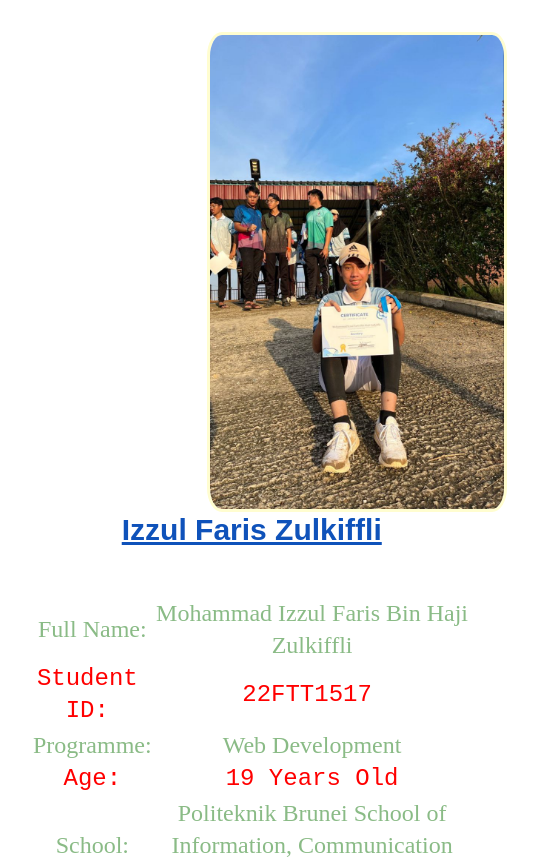
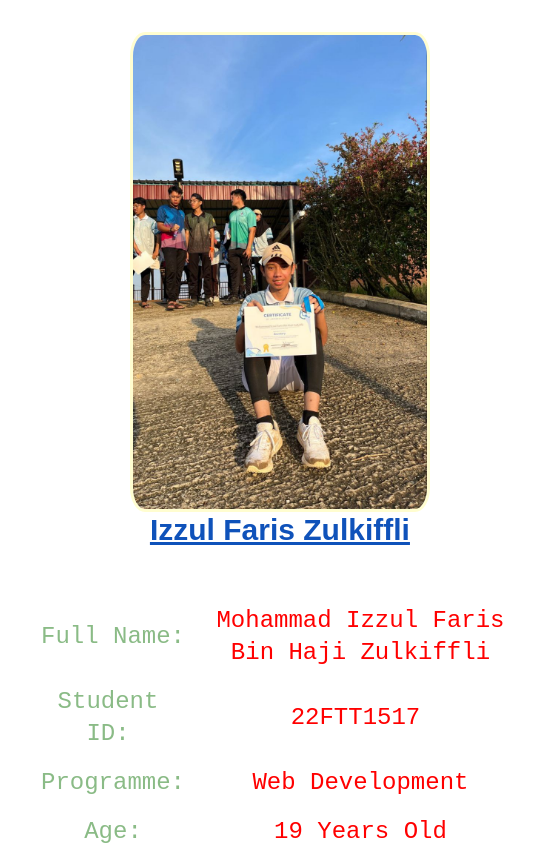
Before and after one commit to Kucheing/ASG03-Mid-assts-check-, a Vue app: page / in a window 390 px wide. Shown: the top 859 px of the page, 560 px wide, since content can reach past the window. Built offline with nearby package versions, Linux system fonts and the light colour scheme.

Commit message:
Making different views which is mobile view at 768px and desktop view at 1024px

```diff
--- a/src/App.vue
+++ b/src/App.vue
@@ -2,47 +2,71 @@
 import HelloWorld from './components/HelloWorld.vue'
 </script>
 
-<template>
-  <img style="border-radius: 5%;" src="./assets/images/student.jpeg" class="logo cream-border"/>
-  <h1 class="text-3xl font-bold font-pacifico underline sapphire">Izzul Faris Zulkiffli</h1>
+<template class="background">
+<div class="center-container">
+    <img style="border-radius: 5%;" src="./assets/images/student.jpeg" class="logo cream-border"/>
+    <h1 class="text-3xl font-bold font-pacifico underline sapphire">Izzul Faris Zulkiffli</h1>
+  </div>
 <br>
 <br>
 
-  <table>
+  <table class="bordered-table">
     <tr>
-      <td><h1 class="text-2xl font-beautiful lightgreentext">Full Name: </h1></td>
-      <td><h1 class="text-2xl font-beautiful lightgreentext">Mohammad Izzul Faris Bin Haji Zulkiffli</h1></td>
+      <td><h1 class="text-2xl font-kalam lightgreentext">Full Name: </h1></td>
+      <td><h1 class="text-2xl font-kalam redtext">Mohammad Izzul Faris Bin Haji Zulkiffli</h1></td>
     </tr>
     <tr>
-      <td><h1 class="text-2xl font-kalam margin-right redtext">Student ID: </h1></td>
+      <td><h1 class="text-2xl font-kalam margin-right lightgreentext">Student ID: </h1></td>
       <td><h1 class="text-2xl font-kalam margin-right redtext">22FTT1517</h1></td>
     </tr>
     <tr>
-      <td><h1 class="text-2xl font-beautiful lightgreentext">Programme: </h1></td>
-      <td><h1 class="text-2xl font-beautiful lightgreentext">Web Development</h1></td>
+      <td><h1 class="text-2xl font-kalam lightgreentext">Programme: </h1></td>
+      <td><h1 class="text-2xl font-kalam redtext">Web Development</h1></td>
     </tr>
     <tr>
-      <td><h1 class="text-2xl font-kalam redtext">Age: </h1></td>
+      <td><h1 class="text-2xl font-kalam lightgreentext">Age: </h1></td>
       <td><h1 class="text-2xl font-kalam redtext">19 Years Old</h1></td>
     </tr>
     <tr>
-      <td><h1 class="text-2xl font-beautiful lightgreentext">School: </h1></td>
-      <td><h1 class="text-2xl font-beautiful lightgreentext">Politeknik Brunei School of Information, Communication and Technology</h1></td>
+      <td><h1 class="text-2xl font-kalam lightgreentext">School: </h1></td>
+      <td><h1 class="text-2xl font-kalam redtext">Politeknik Brunei School of Information, Communication and Technology</h1></td>
     </tr>
     <tr>
-      <td><h1 class="text-2xl font-kalam redtext">Email: </h1></td>
+      <td><h1 class="text-2xl font-kalam lightgreentext">Email: </h1></td>
       <td><h1 class="text-2xl font-kalam redtext">fariszlk.com@gmail.com</h1></td>
     </tr>
   </table>
+
 </template>
 
 <style scoped>
+/* For desktop view */
+@media (min-width: 1024px) {
+
+.background {
+  --background: url('./assets/images/background-flower.jpg') no-repeat center center / cover;
+}
+.center-container {
+  display: flex;
+  flex-direction: column;
+  align-items: center;
+  justify-content: center;
+}
+
+
+.bordered-table {
+  border-collapse: collapse;
+}
+
+.bordered-table td, .bordered-table th {
+  border: 1px solid white;
+  padding: 8px;
+}
 .logo {
   height: 30em;
   will-change: filter;
-  transition: filter 300ms;
-  margin-left: 175px
-}
+  transition: filter 300ms;}
+
 .font-kalam{
   font-family: 'Kalam', monospace;
 }
@@ -78,4 +102,69 @@ import HelloWorld from './components/HelloWorld.vue'
   filter: drop-shadow(0 0 2em #fffdd0);
 }
 
+
+}
+
+/* For mobile view */
+@media (max-width: 768px) {
+
+  .background {
+  --background: url('./assets/images/background-flower.jpg') no-repeat center center / cover;
+}
+.center-container {
+  display: flex;
+  flex-direction: column;
+  align-items: center;
+  justify-content: center;
+}
+
+.bordered-table {
+  border-collapse: collapse;
+}
+
+.bordered-table td, .bordered-table th {
+  border: 1px solid white;
+  padding: 8px;
+}
+.logo {
+  height: 30em;
+  will-change: filter;
+  transition: filter 300ms;}
+
+.font-kalam{
+  font-family: 'Kalam', monospace;
+}
+
+.font-pacifico{
+  font-family: 'Pacifico', fantasy;
+}
+
+.font-beautiful{
+  font-family: 'Beautiful People', serif;
+}
+
+.cream-border{
+  border: 3px solid #fffdd0;
+}
+
+.sapphire{
+  color: #0f52ba;
+}
+
+.redtext{
+  color: #ff0000;
+}
+
+.lightgreentext{
+  color: #8abb86;
+  }
+
+.margin-right{
+  margin-right: 10px;
+}
+.logo:hover {
+  filter: drop-shadow(0 0 2em #fffdd0);
+}
+}
+
 </style>
```
